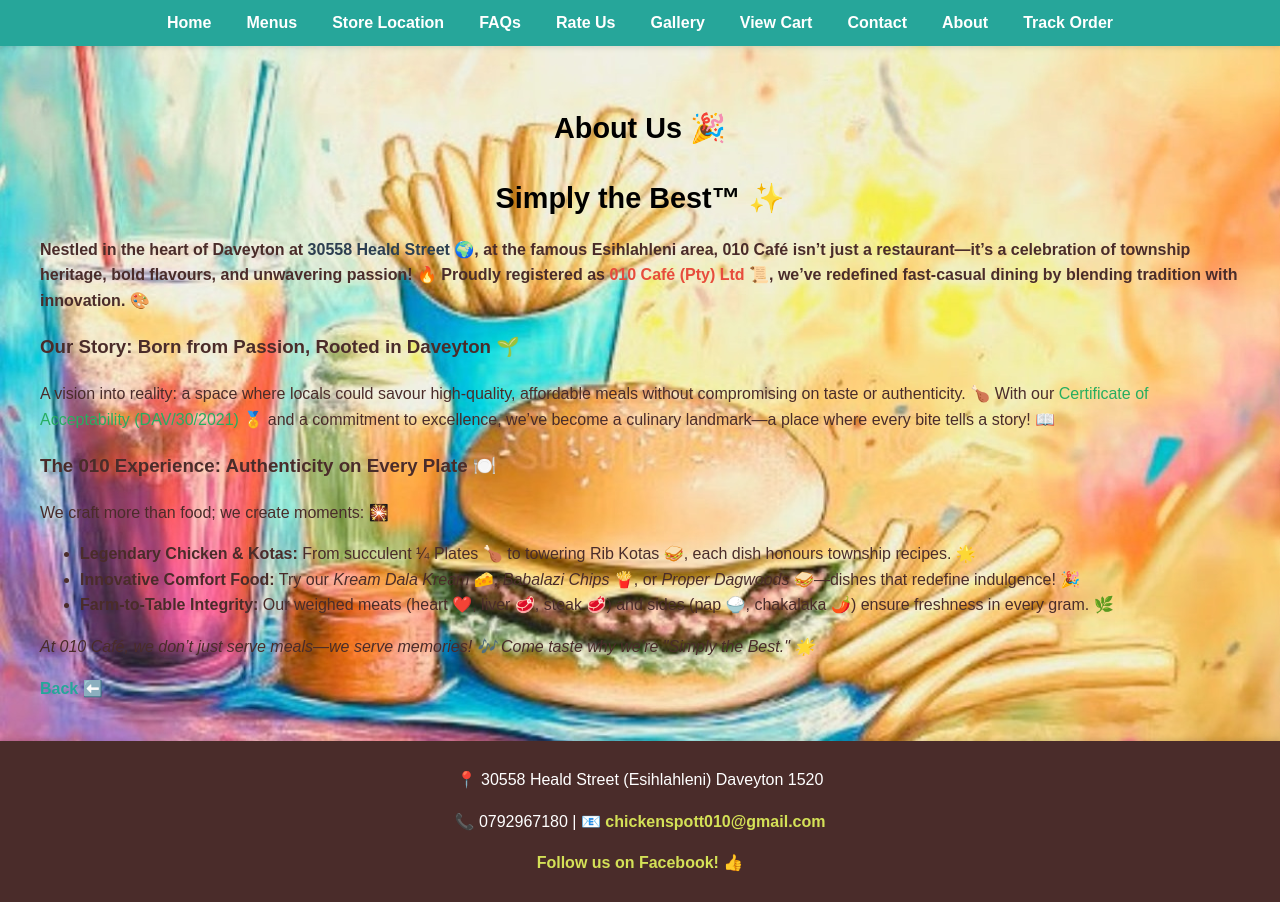
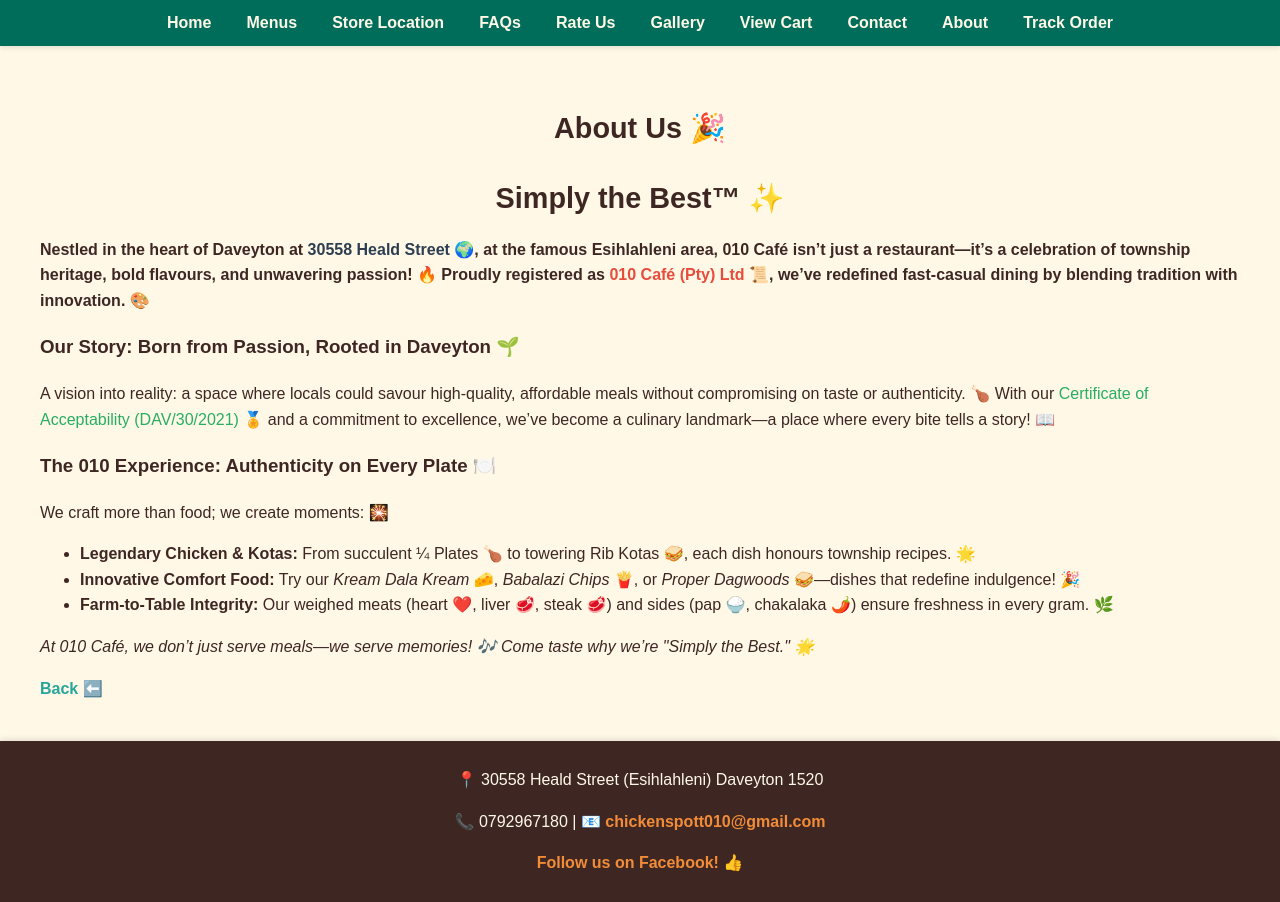
Before and after one commit to LeonardBuda/chicken-spott-online-store, a Flask app: page /about in a window 1280 px wide. Run offline with Flask 3, Linux system fonts and the light colour scheme; parts of the project's set-up code (start-up, migrations or seed data) failed here and were passed over.

Commit message:
Removed background image, applied plain cream background, updated color scheme

```diff
--- a/app.py
+++ b/app.py
@@ -206,7 +206,7 @@
 
 # Add fixed-price item with flavor
 def add_fixed_price_item(item, quantity, flavor):
-    flavored_name = f"{item['name']} ({flavor})" if flavor != "All-In-One" else item['name']
+    flavored_name = f"{item['name']} ({flavor})"
     total = item["price"] * quantity
     cart_ref = db.collection('carts').document()
     cart_ref.set({"name": flavored_name, "amount": item["price"], "quantity": quantity, "total": total})
@@ -221,7 +221,7 @@
 
 # Add weighed item
 def add_weighed_item(item, amount, flavor):
-    flavored_name = f"{item['name']} ({flavor})" if flavor != "All-In-One" else item['name']
+    flavored_name = f"{item['name']} ({flavor})"
     cart_ref = db.collection('carts').document()
     cart_ref.set({"name": flavored_name, "amount": amount})
     return f"Added {flavored_name} worth R{amount:.2f} to cart! 🥩"
@@ -292,7 +292,7 @@
     data = request.form
     item_name = data.get('name')
     quantity = int(data.get('quantity', 1))
-    flavor = data.get('flavor', 'All-In-One')
+    flavor = data.get('flavor', 'Hot')
     burger_type = data.get('burger_type', 'Cheese')
     amount = float(data.get('amount', 0))
 
--- a/templates/base.html
+++ b/templates/base.html
@@ -9,9 +9,8 @@
             font-family: Arial, sans-serif;
             margin: 0;
             padding: 0;
-            background: url('/static/background.jpg') no-repeat center center fixed;
-            background-size: cover;
-            color: #4a2c2a;
+            background: #FFF8E7;
+            color: #3E2723;
             line-height: 1.6;
             min-height: 100vh;
             display: flex;
@@ -19,7 +18,7 @@
             overflow-x: hidden;
         }
         nav {
-            background-color: #26a69a;
+            background-color: #006D5B;
             padding: 10px 20px;
             box-shadow: 0 2px 5px rgba(0, 0, 0, 0.1);
         }
@@ -36,13 +35,13 @@
         }
         nav ul li a {
             text-decoration: none;
-            color: #fff;
+            color: #FFF8E7;
             font-weight: bold;
             padding: 5px 10px;
             transition: color 0.3s;
         }
         nav ul li a:hover {
-            color: #d4e157;
+            color: #F28C38;
         }
         main {
             flex: 1 0 auto;
@@ -53,7 +52,7 @@
             border-radius: 8px;
         }
         h1, h2 {
-            color: #000;
+            color: #3E2723;
             text-align: center;
             margin-bottom: 15px;
             font-size: 1.8em;
@@ -63,8 +62,8 @@
             flex-direction: column;
             margin-bottom: 15px;
             padding: 10px;
-            background: rgba(249, 241, 231, 0.8);
-            border-left: 4px solid #26a69a;
+            background: #FFE8D6;
+            border-left: 4px solid #26A69A;
             border-radius: 4px;
         }
         .menu-item .description {
@@ -78,11 +77,13 @@
         }
         input[type="number"], input[type="text"], input[type="email"], select, textarea {
             padding: 8px;
-            border: 1px solid #ccc;
+            border: 1px solid #3E2723;
             border-radius: 4px;
             font-size: 1em;
             width: 100%;
             box-sizing: border-box;
+            background: #FFF8E7;
+            color: #3E2723;
         }
         select[name="flavor"] {
             width: 100px;
@@ -95,8 +96,8 @@
             resize: vertical;
         }
         button {
-            background-color: #8d6e63;
-            color: #fff;
+            background-color: #F28C38;
+            color: #FFF8E7;
             border: none;
             cursor: pointer;
             padding: 8px 12px;
@@ -106,10 +107,10 @@
             width: 100%;
         }
         button:hover {
-            background-color: #6d4c41;
+            background-color: #D76D1B;
         }
         a {
-            color: #26a69a;
+            color: #26A69A;
             text-decoration: none;
             font-weight: bold;
         }
@@ -119,13 +120,13 @@
         footer {
             flex-shrink: 0;
             padding: 10px 0;
-            background-color: #4a2c2a;
-            color: #fff;
+            background-color: #3E2723;
+            color: #FFF8E7;
             text-align: center;
             box-shadow: 0 -2px 5px rgba(0, 0, 0, 0.1);
         }
         footer a {
-            color: #d4e157;
+            color: #F28C38;
         }
         img {
             max-width: 100%;
@@ -141,6 +142,7 @@
         label {
             font-weight: bold;
             margin-bottom: 5px;
+            color: #3E2723;
         }
         @media (max-width: 600px) {
             nav ul {
```
